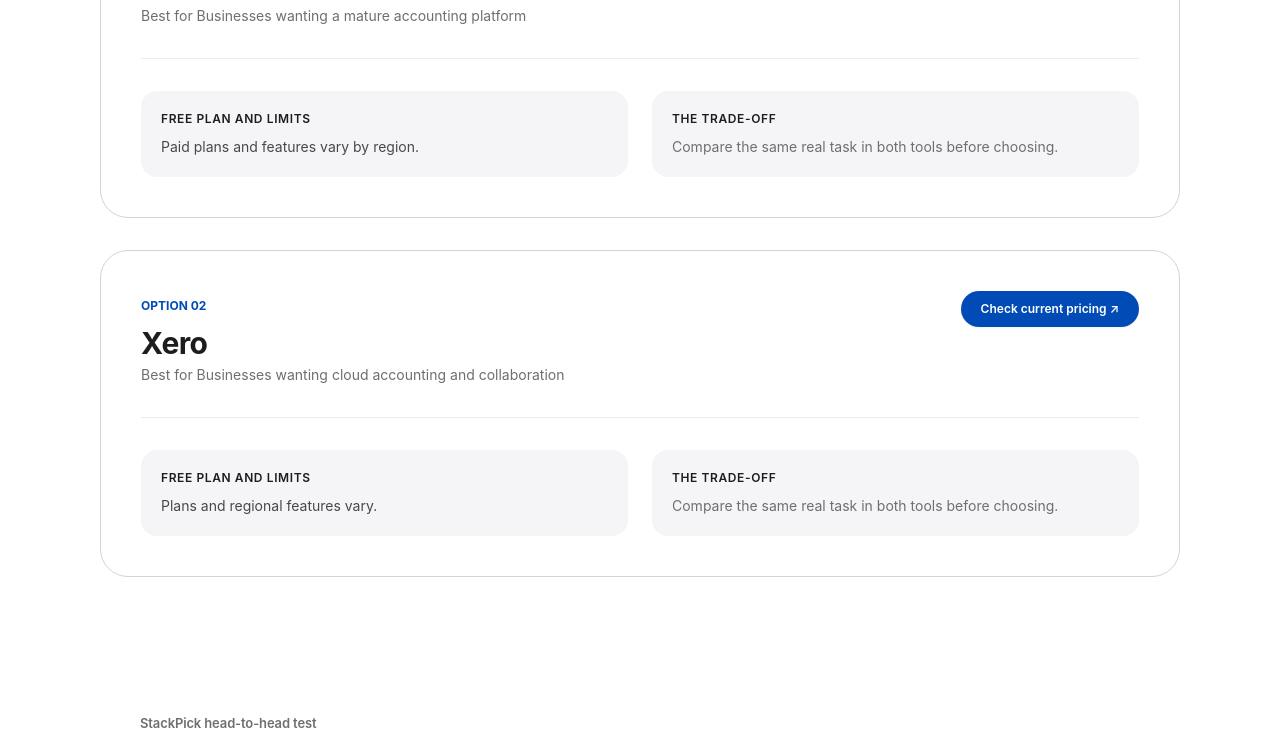
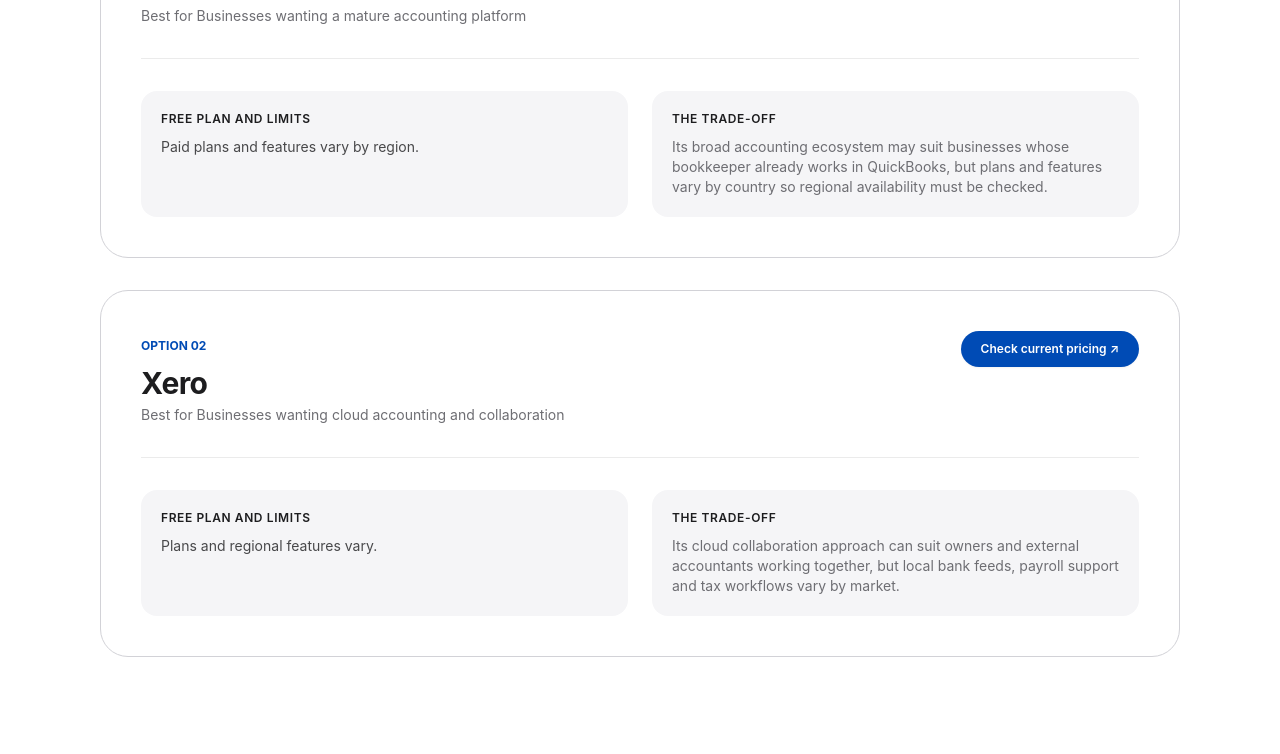
Before and after one commit to LinukaBandara/StackPick, a Next.js app: page /best/quickbooks-vs-xero in a window 1280 px wide. Shown: the part 1560-2314 px from the top of the page. Built offline with nearby package versions, Linux system fonts and the light colour scheme; no server answers.

Commit message:
Improve quickbooks-vs-xero comparison decision guidance

```diff
--- a/app/best/quickbooks-vs-xero/page.tsx
+++ b/app/best/quickbooks-vs-xero/page.tsx
@@ -15,10 +15,10 @@ export default function Page() {
       intro="Compare QuickBooks and Xero for small businesses by bookkeeping workflow, collaboration, reporting, integrations and regional fit."
       pricingNote="Pricing, limits and included features can change. Check the providers' current plans before making a decision."
       tools={[
-        { name: "QuickBooks", bestFor: "Businesses wanting a mature accounting platform", freeOption: "Paid plans and features vary by region.", tradeoff: "Compare the same real task in both tools before choosing.", url: "https://quickbooks.intuit.com/" },
-        { name: "Xero", bestFor: "Businesses wanting cloud accounting and collaboration", freeOption: "Plans and regional features vary.", tradeoff: "Compare the same real task in both tools before choosing.", url: "https://www.xero.com/" },
+        { name: "QuickBooks", bestFor: "Businesses wanting a mature accounting platform", freeOption: "Paid plans and features vary by region.", tradeoff: "Its broad accounting ecosystem may suit businesses whose bookkeeper already works in QuickBooks, but plans and features vary by country so regional availability must be checked.", url: "https://quickbooks.intuit.com/" },
+        { name: "Xero", bestFor: "Businesses wanting cloud accounting and collaboration", freeOption: "Plans and regional features vary.", tradeoff: "Its cloud collaboration approach can suit owners and external accountants working together, but local bank feeds, payroll support and tax workflows vary by market.", url: "https://www.xero.com/" },
       ]}
-      bottomLine="There is no universal winner. The better tool is the one that handles your normal workflow with less friction at the price you can justify. Test the same job in both products before switching."
+      bottomLine="Do not choose either accounting platform by brand alone. First confirm that it supports your country's tax and bank workflows, then test bank reconciliation, recurring invoices, expense capture and accountant access. If your accountant already has a preferred system, include migration and ongoing collaboration costs in the decision."
     >
       <section className="bg-white">
         <div className="sp-container py-16 sm:py-20">
```
